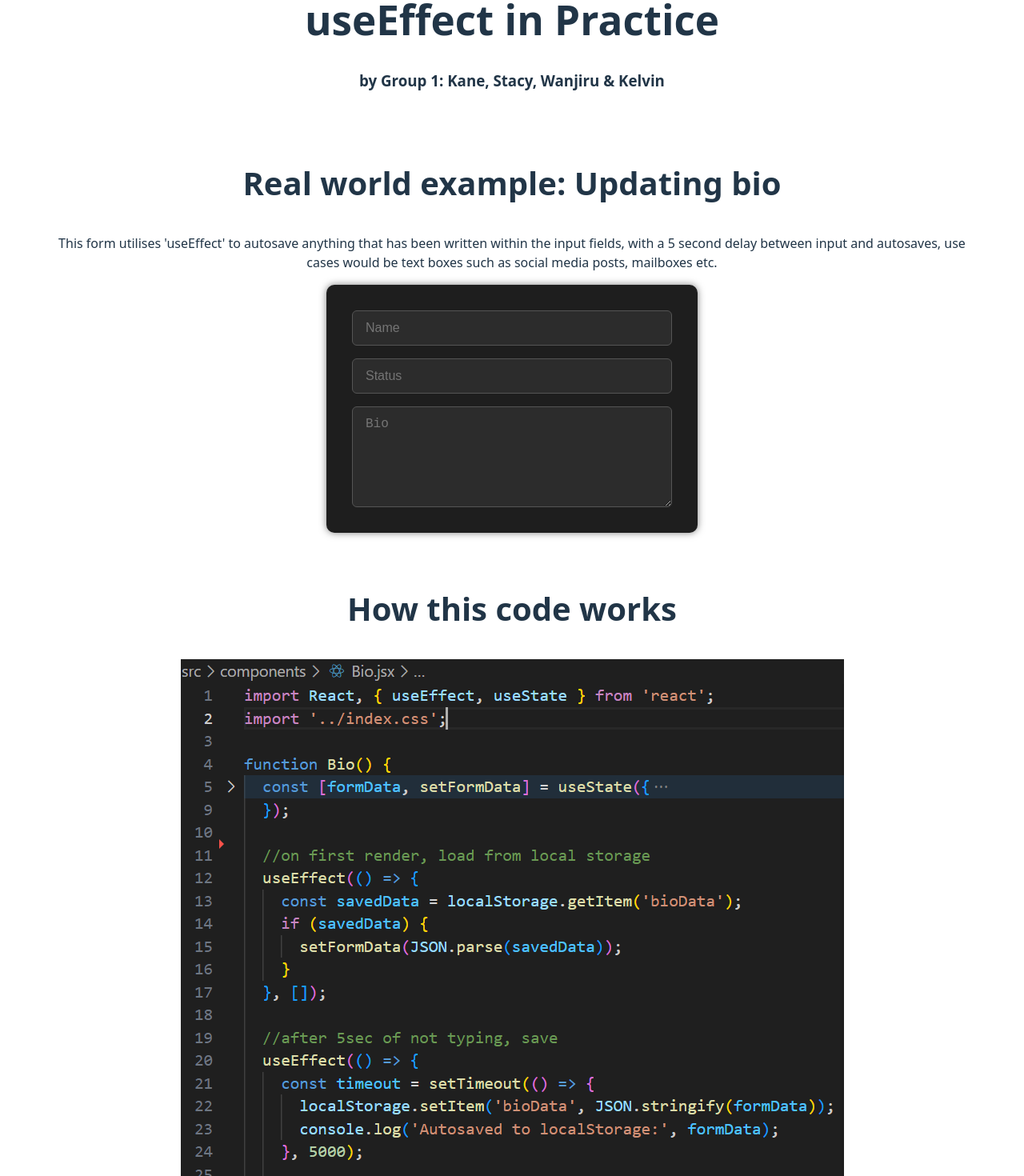
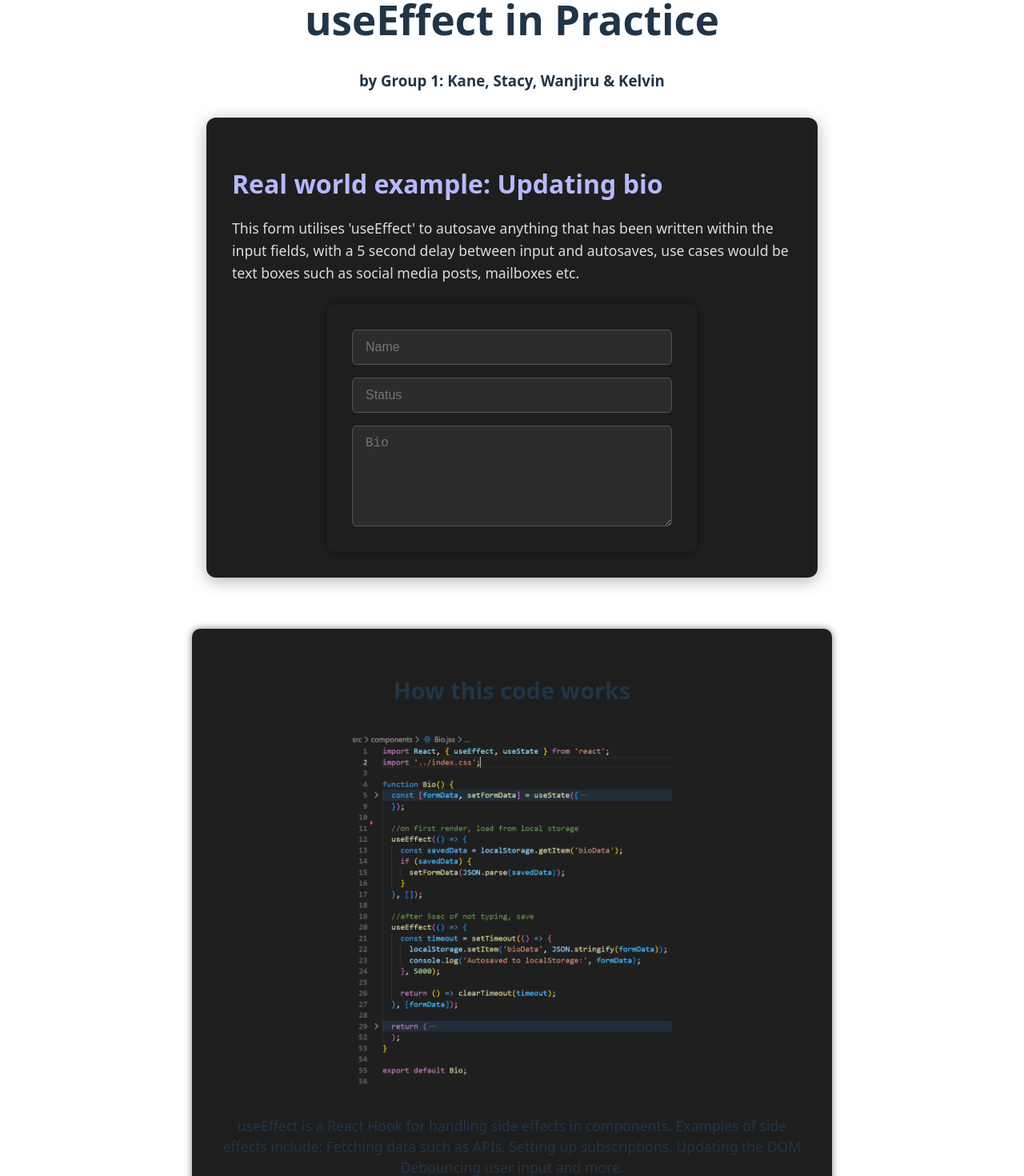
Before and after one commit to Kane7th/Group-Project-useEffect-Hook, a React (Vite) app: page / in a window 1280 px wide. Shown: the part 220-1690 px from the top of the page at 80% size. Built offline with nearby package versions, Linux system fonts and the light colour scheme.

Commit message:
Improved UI with styles.

```diff
--- a/src/index.css
+++ b/src/index.css
@@ -63,6 +63,30 @@ button:focus-visible {
   outline: 4px auto -webkit-focus-ring-color;
 }
 
+.card {
+  background-color: #1e1e1e;
+  padding: 2rem;
+  margin: 2rem auto;
+  /* max-height: 200px; */
+  max-width: 700px;
+  border-radius: 12px;
+  box-shadow: 0 4px 20px rgba(0, 0, 0, 0.3);
+  color: #f0f0f0;
+  text-align: left;
+}
+.card h2 {
+  font-size: 2em;
+  margin-bottom: 0.5em;
+  color: #b5b9ff;
+}
+
+.card p {
+  font-size: 1.1em;
+  line-height: 1.6;
+  margin-bottom: 1.5rem;
+  color: #dcdcdc;
+}
+
 .bio-form {
   display: flex;
   flex-direction: column;
@@ -104,6 +128,50 @@ button:focus-visible {
   font-size: 1.2em;
 }
 
+.presentation {
+  display: flex;
+  flex-direction: column;
+  gap: 2rem;
+  padding: 2rem;
+  max-width: 800px;
+  margin: 2rem auto;
+}
+
+.presentation-section {
+  background-color: #1e1e1e;
+  padding: 2rem;
+  border-radius: 10px;
+  box-shadow: 0 0 10px rgba(0, 0, 0, 0.5);
+}
+
+.presentation-image {
+  width: 100%;
+  max-width: 400px;
+  border-radius: 8px;
+  margin: 1rem 0;
+}
+
+.presentation-section h2 {
+  font-size: 1.8rem;
+  margin-bottom: 1rem;
+}
+
+.presentation-section ul {
+  list-style-type: none;
+  padding-left: 1rem;
+}
+
+.presentation-section li {
+  margin-bottom: 0.5rem;
+  font-size: 1.1rem;
+}
+
+.text-field {
+  font-size: 1.1rem;
+  margin-top: 1rem;
+}
+
+
 @media (prefers-color-scheme: light) {
   :root {
     color: #213547;
```
